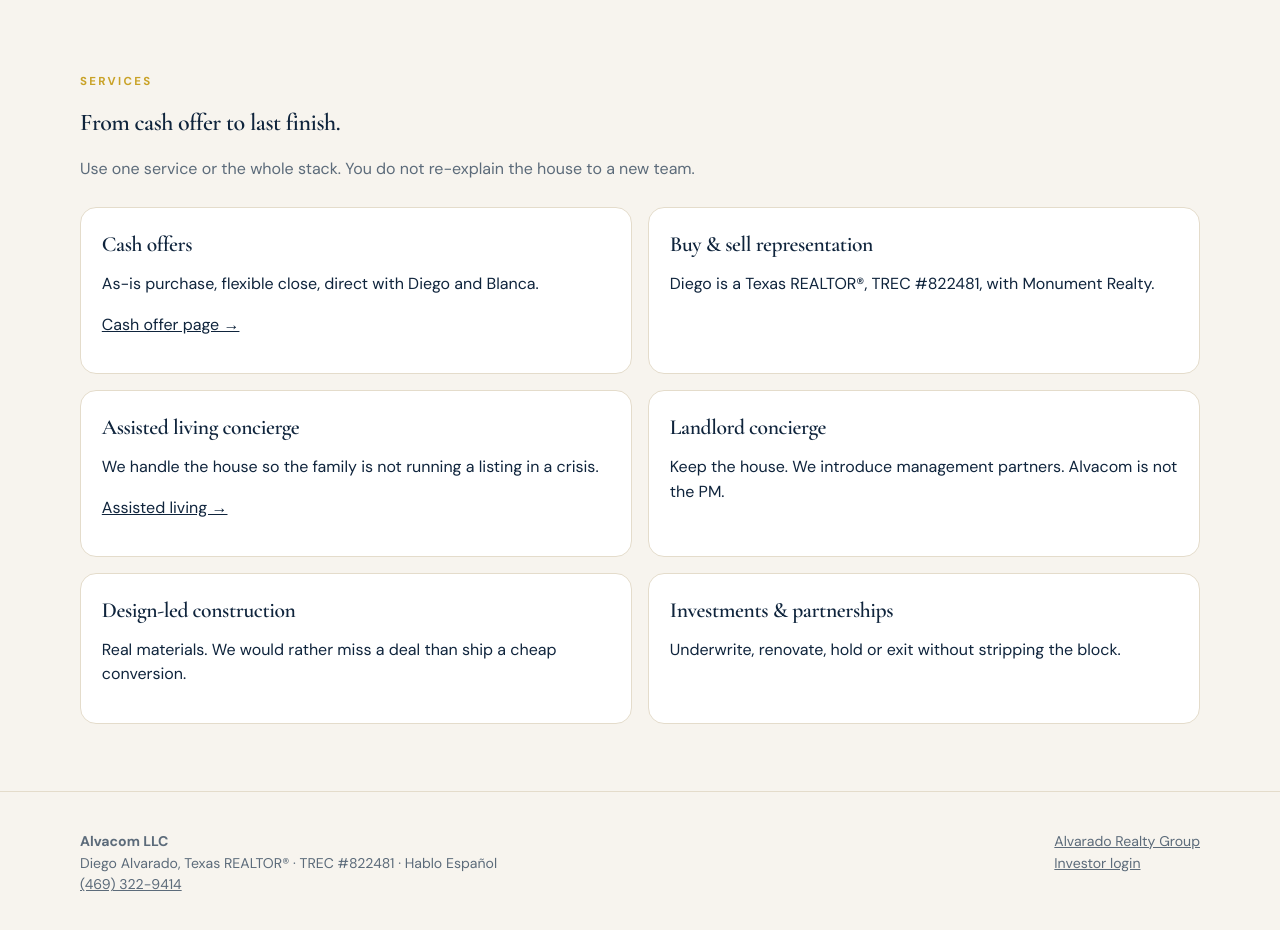
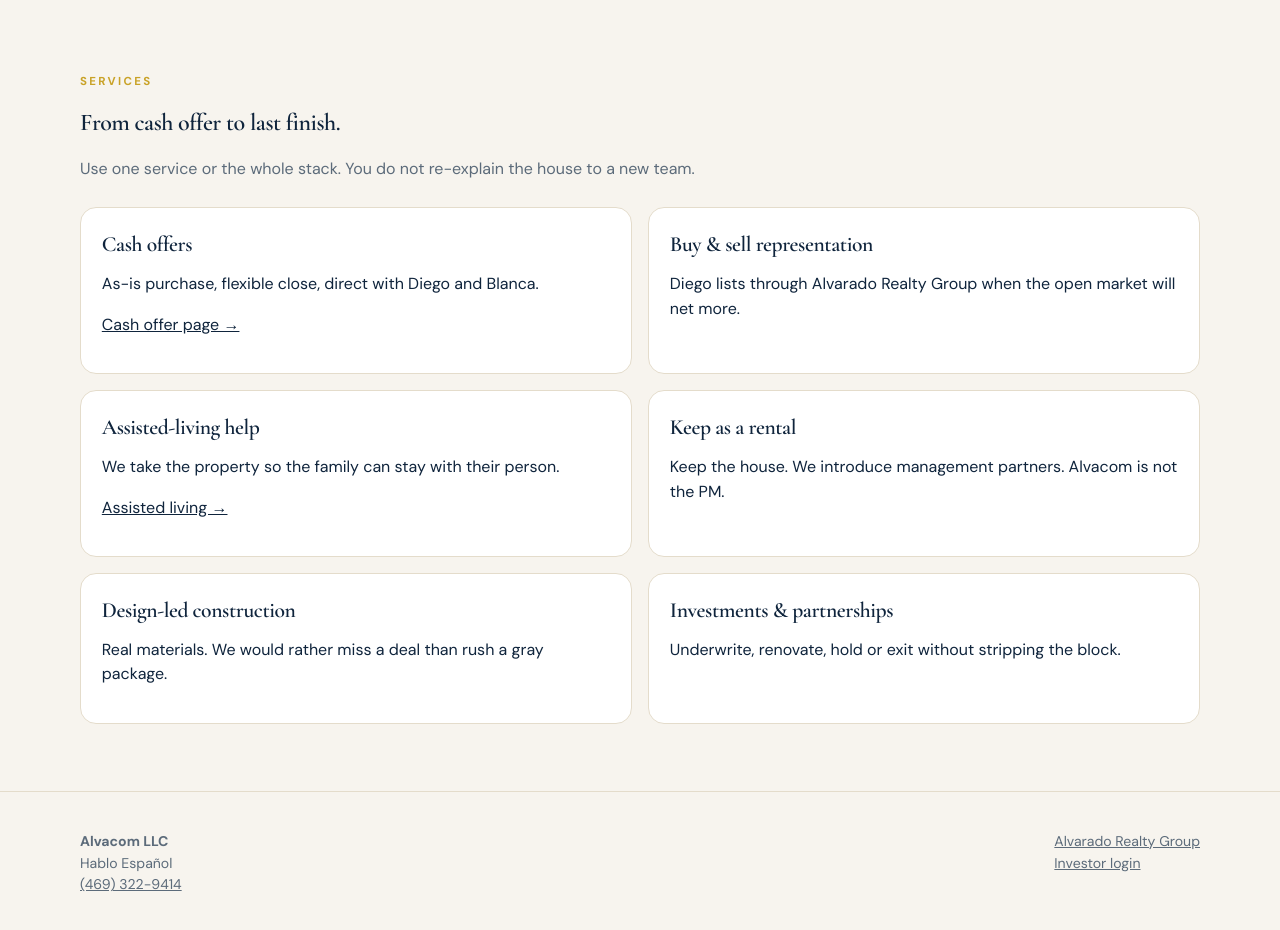
Before and after one commit to diealvarado/dfw-wholesales, a website: page site/services/index.html in a window 1280 px wide. Shown: the part 92-1022 px from the top of the page. Drawn offline with nearby package versions, Linux system fonts and the light colour scheme.

Commit message:
Marketing /site copy: drop concierge, cheap flip, pipeline voice

```diff
--- a/site/services/index.html
+++ b/site/services/index.html
@@ -4,7 +4,7 @@
   <meta charset="utf-8" />
   <meta name="viewport" content="width=device-width, initial-scale=1" />
   <title>Services — cash, listing, construction, assisted living | Alvacom</title>
-  <meta name="description" content="Alvacom services in Dallas–Fort Worth: as-is cash offers, concierge listing, assisted-living house sales, landlord introductions, and design-led construction." />
+  <meta name="description" content="Alvacom services in Dallas–Fort Worth: as-is cash offers, listings, assisted-living house sales, landlord introductions, and design-led construction." />
   <link rel="canonical" href="https://alvacomhomes.netlify.app/services/" />
   <link rel="icon" href="/favicon.svg" type="image/svg+xml" />
   <link rel="stylesheet" href="https://fonts.googleapis.com/css2?family=Cormorant+Garamond:wght@500;600;700&family=DM+Sans:opsz,wght@9..40,400;9..40,500;9..40,600;9..40,700&display=swap" />
@@ -25,13 +25,13 @@
     <p class="muted">Use one service or the whole stack. You do not re-explain the house to a new team.</p>
     <div class="grid2" style="margin-top:1.6rem">
       <article class="card"><h3>Cash offers</h3><p>As-is purchase, flexible close, direct with Diego and Blanca.</p><p><a href="/cash-offer/">Cash offer page →</a></p></article>
-      <article class="card"><h3>Buy &amp; sell representation</h3><p>Diego is a Texas REALTOR®, TREC #822481, with Monument Realty.</p></article>
-      <article class="card"><h3>Assisted living concierge</h3><p>We handle the house so the family is not running a listing in a crisis.</p><p><a href="/assisted-living/">Assisted living →</a></p></article>
-      <article class="card"><h3>Landlord concierge</h3><p>Keep the house. We introduce management partners. Alvacom is not the PM.</p></article>
-      <article class="card"><h3>Design-led construction</h3><p>Real materials. We would rather miss a deal than ship a cheap conversion.</p></article>
+      <article class="card"><h3>Buy &amp; sell representation</h3><p>Diego lists through Alvarado Realty Group when the open market will net more.</p></article>
+      <article class="card"><h3>Assisted-living help</h3><p>We take the property so the family can stay with their person.</p><p><a href="/assisted-living/">Assisted living →</a></p></article>
+      <article class="card"><h3>Keep as a rental</h3><p>Keep the house. We introduce management partners. Alvacom is not the PM.</p></article>
+      <article class="card"><h3>Design-led construction</h3><p>Real materials. We would rather miss a deal than rush a gray package.</p></article>
       <article class="card"><h3>Investments &amp; partnerships</h3><p>Underwrite, renovate, hold or exit without stripping the block.</p></article>
     </div>
   </div>
 </section>
-<footer><div class="wrap foot"><div><strong>Alvacom LLC</strong><br />Diego Alvarado, Texas REALTOR® · TREC #822481 · Hablo Español<br /><a href="tel:+14693229414">(469) 322-9414</a></div><div><a href="https://alvaradorealtygroup.com">Alvarado Realty Group</a><br /><a href="https://dfw-wholesales.netlify.app/">Investor login</a></div></div></footer>
+<footer><div class="wrap foot"><div><strong>Alvacom LLC</strong><br />Hablo Español<br /><a href="tel:+14693229414">(469) 322-9414</a></div><div><a href="https://alvaradorealtygroup.com">Alvarado Realty Group</a><br /><a href="https://dfw-wholesales.netlify.app/">Investor login</a></div></div></footer>
 </body></html>
```
Also changed, not shown: site/about/index.html (+2 -2 lines), site/assisted-living/index.html (+4 -4 lines).
